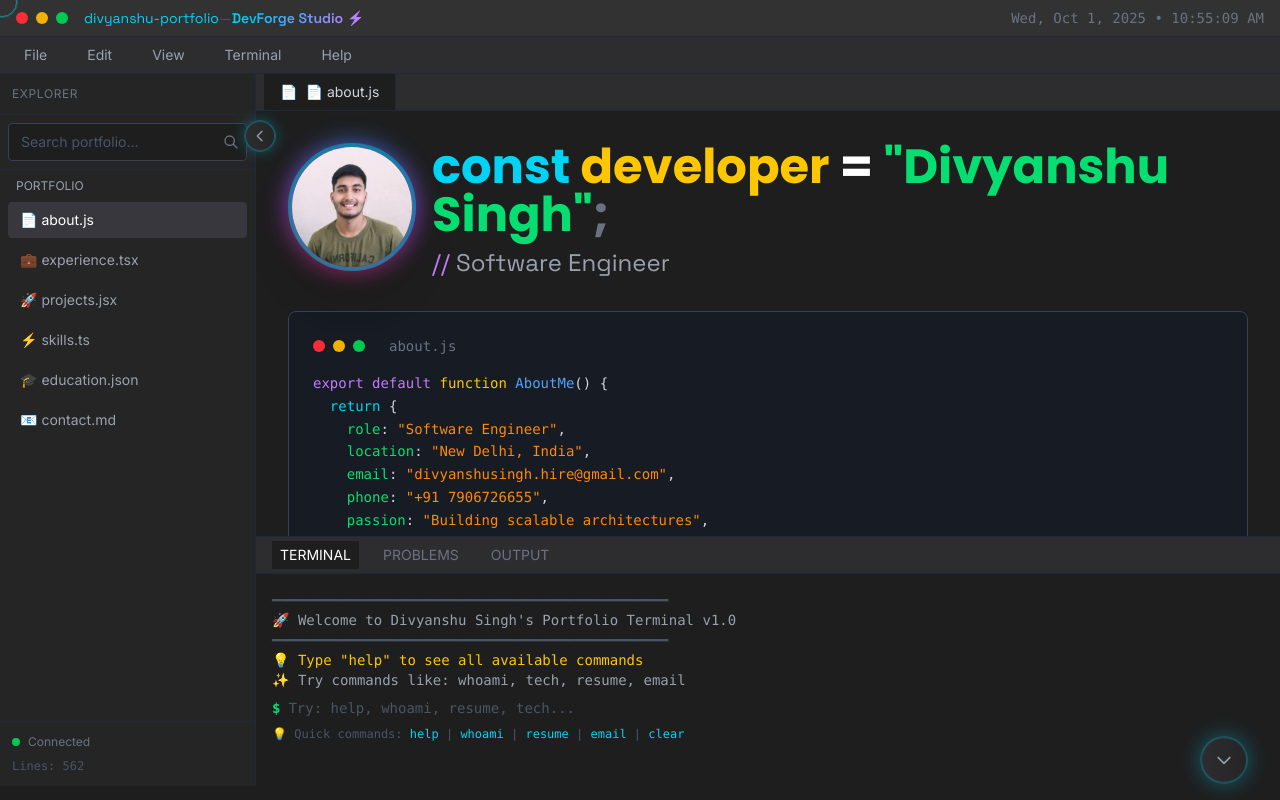
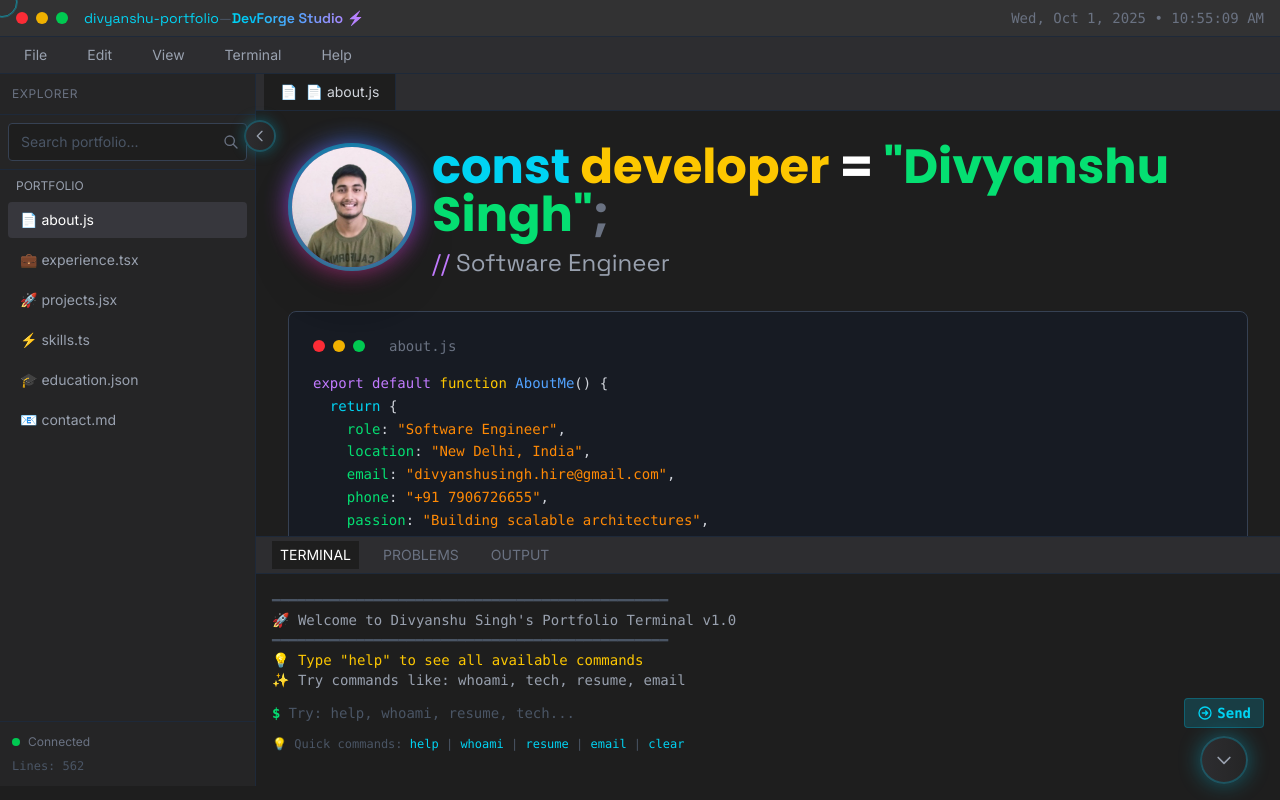
Before and after one commit to shubhsting/PORTFOLIO, a Next.js app: page / in a window 1280 px wide. Built offline with nearby package versions, Linux system fonts and the light colour scheme.

Commit message:
updated code

```diff
--- a/app/page.tsx
+++ b/app/page.tsx
@@ -1938,6 +1938,15 @@ export default function Portfolio() {
                       placeholder="Try: help, whoami, resume, tech..."
                       autoFocus
                     />
+                    <button
+                      type="submit"
+                      className="bg-cyan-500/20 hover:bg-cyan-500/30 text-cyan-400 px-3 py-1 rounded border border-cyan-500/30 hover:border-cyan-500 transition-all flex items-center gap-1 text-sm font-semibold"
+                    >
+                      <svg className="w-4 h-4" fill="none" stroke="currentColor" viewBox="0 0 24 24">
+                        <path strokeLinecap="round" strokeLinejoin="round" strokeWidth={2} d="M13 9l3 3m0 0l-3 3m3-3H8m13 0a9 9 0 11-18 0 9 9 0 0118 0z" />
+                      </svg>
+                      <span className="hidden sm:inline">Send</span>
+                    </button>
                   </form>
                   <div className="mt-2 text-xs text-gray-600">
                     💡 Quick commands: <span className="text-cyan-400">help</span> | <span className="text-cyan-400">whoami</span> | <span className="text-cyan-400">resume</span> | <span className="text-cyan-400">email</span> | <span className="text-cyan-400">clear</span>
```
